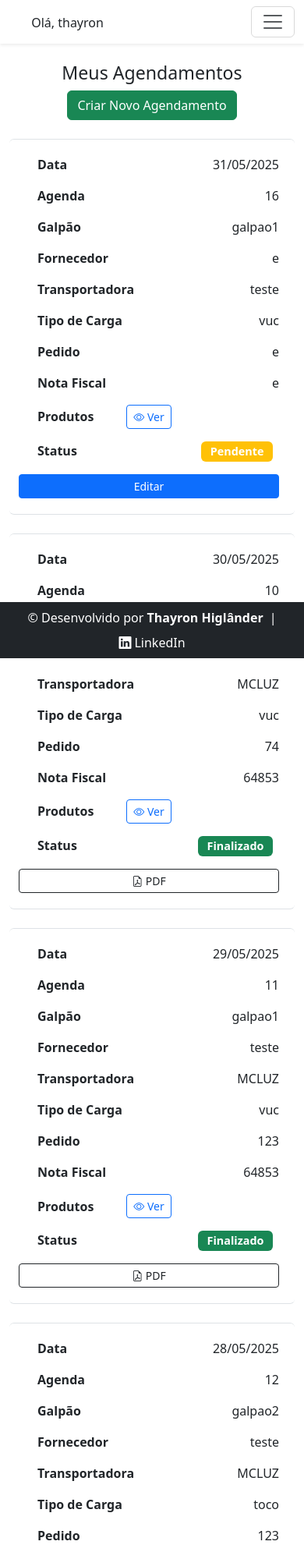
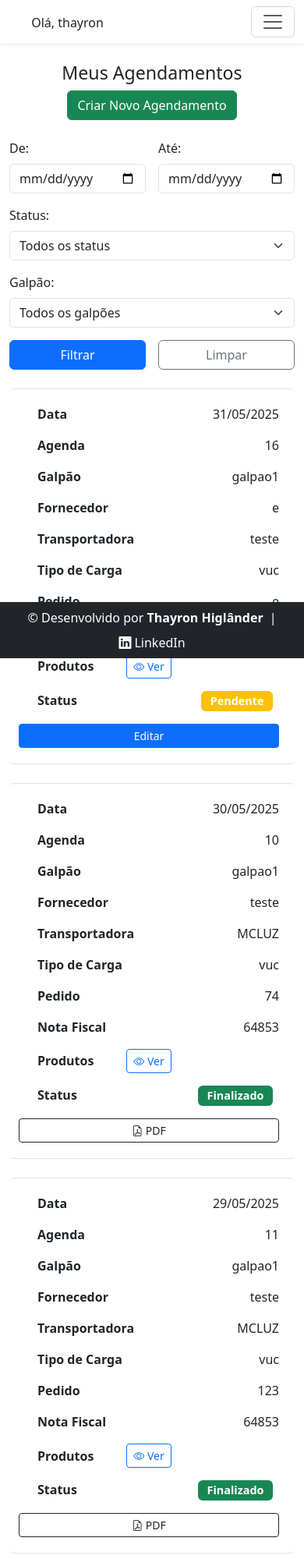
Before and after one commit to devthayron/agendamento, a Django app: page /agendamentos/ in a window 390 px wide. Shown: the top 1999 px of the page at 78% size. Run offline with Django 5.2, Linux system fonts and the light colour scheme; a user stored in the database is signed in; data comes from the database, SQL or seed files in the repository; both versions use the stored data as it was after the commit.

Commit message:
adicionando cub e qtd total no painel gerente

```diff
--- a/agendamentos/urls.py
+++ b/agendamentos/urls.py
@@ -8,7 +8,7 @@ urlpatterns = [
     path('confirmar/<int:agendamento_id>/', views.confirmar_agendamento, name='confirmar_agendamento'),
     path('finalizar/<int:agendamento_id>/', views.finalizar_agendamento, name='finalizar_agendamento'),
     path('exportar-csv/', views.exportar_agendamentos_csv, name='exportar_agendamentos_csv'),
-    path('agendamentos/', views.painel_users_list, name='painel_user'),
+    path('agendamentos/', views.painel_user, name='painel_user'),
     path('agendamentos/editar/<int:id>/', views.agendamento_editar, name='agendamento_editar'),
     path('agendamento/<int:agendamento_id>/pdf/', views.baixar_agendamento_pdf, name='baixar_agendamento_pdf'),
 ]
--- a/agendamentos/views.py
+++ b/agendamentos/views.py
@@ -10,7 +10,7 @@ from .forms import AgendamentoForm
 from .models import Agendamento, AgendamentoProduto
 from agendamentos.utils.limite_doca import verificar_disponibilidade
 from django.utils import timezone
-from django.utils.timezone import localtime, now
+from django.db.models import Sum
 
 # verifica se o usuário está logado e se é 'gerente'
 def is_gerente(user):
@@ -42,16 +42,62 @@ def baixar_agendamento_pdf(request, agendamento_id):
 # ------------------ Visualizar Agendamentos ------------------
 
 @login_required
-def painel_users_list(request):
-    # Filtra os agendamentos do usuário logado e ordena por data mais recente
-    agendamentos = Agendamento.objects.filter(usuario=request.user).order_by('-data_hora')
+def painel_user(request):
+    # Filtros da URL
+    data_inicial = request.GET.get('data_inicial')
+    data_final = request.GET.get('data_final')
+    status = request.GET.get('status')
+    mercadoria = request.GET.get('mercadoria')
+    galpao = request.GET.get('galpao')
 
-    # Ajusta o número de agendamentos por página
-    paginator = Paginator(agendamentos, 5)
+    # Apenas agendamentos do usuário logado
+    agendamentos = Agendamento.objects.filter(usuario=request.user)
 
+    data_inicial = request.GET.get('data_inicial')
+    data_final = request.GET.get('data_final')
+
+    if data_inicial:
+        try:
+            data_inicial_date = datetime.strptime(data_inicial, '%Y-%m-%d').date()
+            agendamentos = agendamentos.filter(data_hora__date__gte=data_inicial_date)
+        except ValueError:
+            data_inicial = ''
+
+    if data_final:
+        try:
+            data_final_date = datetime.strptime(data_final, '%Y-%m-%d').date()
+            agendamentos = agendamentos.filter(data_hora__date__lte=data_final_date)
+        except ValueError:
+            data_final = ''
+
+    if status:
+        agendamentos = agendamentos.filter(status=status)
+
+    if mercadoria:
+        agendamentos = agendamentos.filter(itens__mercadoria__icontains=mercadoria).distinct()
+
+    if galpao:
+        agendamentos = agendamentos.filter(galpao__icontains=galpao)
+
+    agendamentos = agendamentos.order_by('-data_hora')
+
+    # Paginação
+    paginator = Paginator(agendamentos, 10)
     page_number = request.GET.get('page')
     page_obj = paginator.get_page(page_number)
-    return render(request, 'agendamento/painel_user.html', {'page_obj': page_obj, 'agendamentos': agendamentos})
+
+    context = {
+        'page_obj': page_obj,
+        'data_inicial': data_inicial,
+        'data_final': data_final,
+        'mercadoria': mercadoria,
+        'status': status,
+        'galpao': galpao,
+        'status_choices': Agendamento.STATUS_CHOICES,
+        'galpao_choices': Agendamento.GALPAO_CHOICES,
+    }
+
+    return render(request, 'agendamento/painel_user.html', context)
 
 
 # ------------------ Criar Agendamento ------------------
@@ -201,34 +247,35 @@ def painel_gerente(request):
     agora = timezone.now()
     hoje = agora.date()
 
-    # Atualiza status para 'atrasado' se:
-    # status está 'pendente' e data_hora (data do agendamento) for menor que hoje (já passou)
+    # Atualiza status para atrasado
     Agendamento.objects.filter(
         status='confirmado',
         data_hora__date__lt=hoje
     ).update(status='atrasado')
 
-    # Filtros da URL
+    # Filtros
     data_inicial = request.GET.get('data_inicial')
     data_final = request.GET.get('data_final')
     status = request.GET.get('status')
     mercadoria = request.GET.get('mercadoria')
+    galpao = request.GET.get('galpao')
 
-    agendamentos = Agendamento.objects.all()
+    # Agendamentos do gerente
+    agendamentos = Agendamento.objects.filter(usuario=request.user)
 
     if data_inicial:
         try:
-            data_inicial = datetime.strptime(data_inicial, '%Y-%m-%d').date()
-            agendamentos = agendamentos.filter(data_hora__date__gte=data_inicial)
+            data_inicial_date = datetime.strptime(data_inicial, '%Y-%m-%d').date()
+            agendamentos = agendamentos.filter(data_hora__date__gte=data_inicial_date)
         except ValueError:
-            pass
+            data_inicial = ''
 
     if data_final:
         try:
-            data_final = datetime.strptime(data_final, '%Y-%m-%d').date()
-            agendamentos = agendamentos.filter(data_hora__date__lte=data_final)
+            data_final_date = datetime.strptime(data_final, '%Y-%m-%d').date()
+            agendamentos = agendamentos.filter(data_hora__date__lte=data_final_date)
         except ValueError:
-            pass
+            data_final = ''
 
     if status:
         agendamentos = agendamentos.filter(status=status)
@@ -236,7 +283,16 @@ def painel_gerente(request):
     if mercadoria:
         agendamentos = agendamentos.filter(itens__mercadoria__icontains=mercadoria).distinct()
 
+    if galpao:
+        agendamentos = agendamentos.filter(galpao__icontains=galpao)
+
+    # Ordenar
     agendamentos = agendamentos.order_by('-data_hora')
+
+    # Soma de quantidade e cubagem dos itens dos agendamentos filtrados
+    itens_filtrados = AgendamentoProduto.objects.filter(agendamento__in=agendamentos)
+    soma_quantidade = itens_filtrados.aggregate(Sum('quantidade'))['quantidade__sum'] or 0
+    soma_cubagem = itens_filtrados.aggregate(Sum('cubagem'))['cubagem__sum'] or 0
 
     # Paginação
     paginator = Paginator(agendamentos, 10)
@@ -249,7 +305,11 @@ def painel_gerente(request):
         'data_final': data_final,
         'mercadoria': mercadoria,
         'status': status,
+        'galpao': galpao,
         'status_choices': Agendamento.STATUS_CHOICES,
+        'galpao_choices': Agendamento.GALPAO_CHOICES,
+        'soma_quantidade': soma_quantidade,
+        'soma_cubagem': soma_cubagem,
     }
 
     return render(request, 'agendamento/painel_gerente.html', context)
--- a/templates/agendamento/painel_user.html
+++ b/templates/agendamento/painel_user.html
@@ -1,11 +1,69 @@
 {% extends 'base.html' %}
 
 {% block content %}
+<style>
+    html, body {
+        height: 100%;
+        margin: 0;
+        padding: 0;
+    }
+</style>
 <h3 class="text-center">Meus Agendamentos</h3>
 
 <div class="text-center mb-4">
     <a href="{% url 'agendamento_criar' %}" class="btn btn-success">Criar Novo Agendamento</a>
 </div>
+
+<form method="get" class="row g-3 mb-4">
+    <!-- Data Inicial -->
+   <div class="col-6 col-md-2">
+        <label for="data_inicial" class="form-label">De:</label>
+        <input type="date" id="data_inicial" name="data_inicial" class="form-control"
+            value="{{ data_inicial|default:'' }}">
+    </div>
+
+    <div class="col-6 col-md-2">
+        <label for="data_final" class="form-label">Até:</label>
+        <input type="date" id="data_final" name="data_final" class="form-control"
+            value="{{ data_final|default:'' }}">
+    </div>
+
+
+
+    <!-- Status -->
+    <div class="col-12 col-md-2">
+        <label for="status" class="form-label">Status:</label>
+        <select name="status" id="status" class="form-select">
+            <option value="" {% if not status %}selected{% endif %}>Todos os status</option>
+            {% for value, label in status_choices %}
+                <option value="{{ value }}" {% if status == value %}selected{% endif %}>{{ label }}</option>
+            {% endfor %}
+        </select>
+    </div>
+
+    <!-- Galpão -->
+    <div class="col-12 col-md-2">
+        <label for="galpao" class="form-label">Galpão:</label>
+        <select name="galpao" id="galpao" class="form-select">
+            <option value="" {% if not galpao %}selected{% endif %}>Todos os galpões</option>
+            {% for value, label in galpao_choices %}
+                <option value="{{ value }}" {% if galpao == value %}selected{% endif %}>{{ label }}</option>
+            {% endfor %}
+        </select>
+    </div>
+
+    <!-- Botão de Filtrar -->
+    <div class="col-6 col-md-1 d-grid align-self-end">
+        <button type="submit" class="btn btn-primary w-100">Filtrar</button>
+    </div>
+
+    <!-- Botão de Limpar -->
+    <div class="col-6 col-md-1 d-grid align-self-end">
+        <a href="{% url 'painel_user' %}" class="btn btn-outline-secondary w-100">Limpar</a>
+    </div>
+</form>
+
+
 
 <table class="table table-bordered">
     <thead class="thead-dark">
@@ -70,13 +128,15 @@
             </td>
             <td data-label="Status">
                 {% if ag.status == 'pendente' %}
-                <span class="badge bg-warning">Pendente</span>
+                    <span class="badge bg-warning">Pendente</span>
                 {% elif ag.status == 'confirmado' %}
-                <span class="badge bg-info">Confirmado</span>
+                    <span class="badge bg-info">Confirmado</span>
                 {% elif ag.status == 'cancelado' %}
-                <span class="badge bg-danger">Cancelado</span>
+                    <span class="badge bg-danger">Cancelado</span>
                 {% elif ag.status == 'finalizado' %}
-                <span class="badge bg-success">Finalizado</span>
+                    <span class="badge bg-success">Finalizado</span>
+                {% elif ag.status == 'atrasado' %}
+                        <span class="badge bg-dark">Atrasado</span>
                 {% endif %}
             </td>
             <td data-label="Ação">
@@ -199,4 +259,5 @@
 }
 </style>
 
+
 {% endblock %}
```
Also changed, not shown: templates/agendamento/painel_gerente.html (+58 -8 lines), db.sqlite3.
